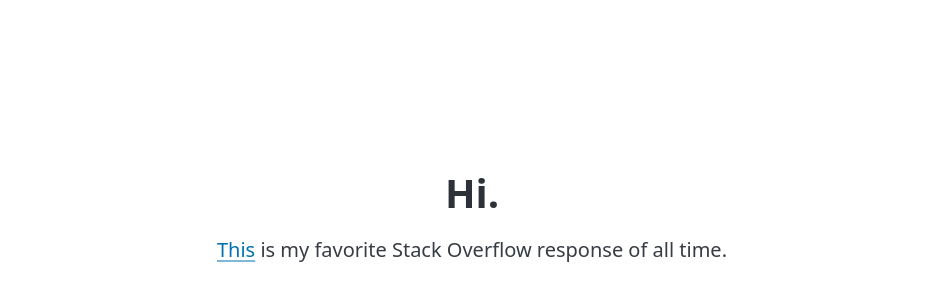
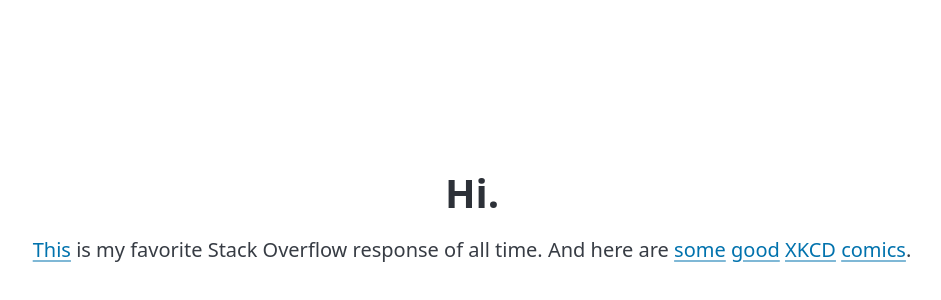
Before and after one commit to ilyakamens/ilya, a Svelte app: page / in a window 1280 px wide. Shown: the part 150-450 px from the top of the page, without its empty margins (168-1109 px from the left). Built offline with nearby package versions, Linux system fonts and the light colour scheme.

Commit message:
Add XKCD

```diff
--- a/src/views/HomeView.svelte
+++ b/src/views/HomeView.svelte
@@ -8,7 +8,12 @@
     <p>
       <a target="_blank" href="https://stackoverflow.com/a/1732454/814589">
         This
-      </a> is my favorite Stack Overflow response of all time.
+      </a>
+      is my favorite Stack Overflow response of all time. And here are
+      <a target="_blank" href="https://xkcd.com/327/">some</a>
+      <a target="_blank" href="https://xkcd.com/378/">good</a>
+      <a target="_blank" href="https://xkcd.com/386/">XKCD</a>
+      <a target="_blank" href="https://xkcd.com/1172/">comics</a>.
     </p>
   </div>
 </main>
```
